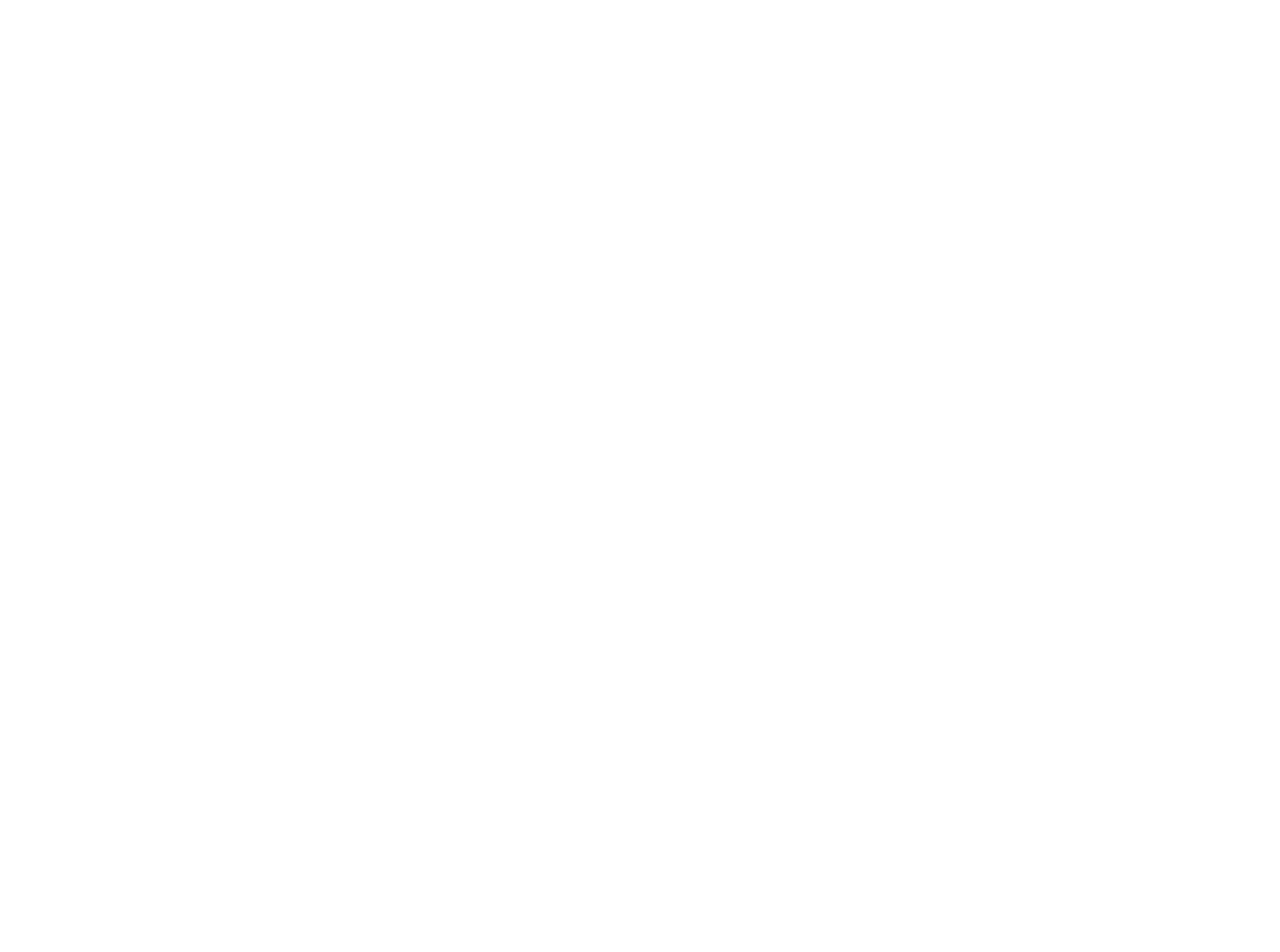
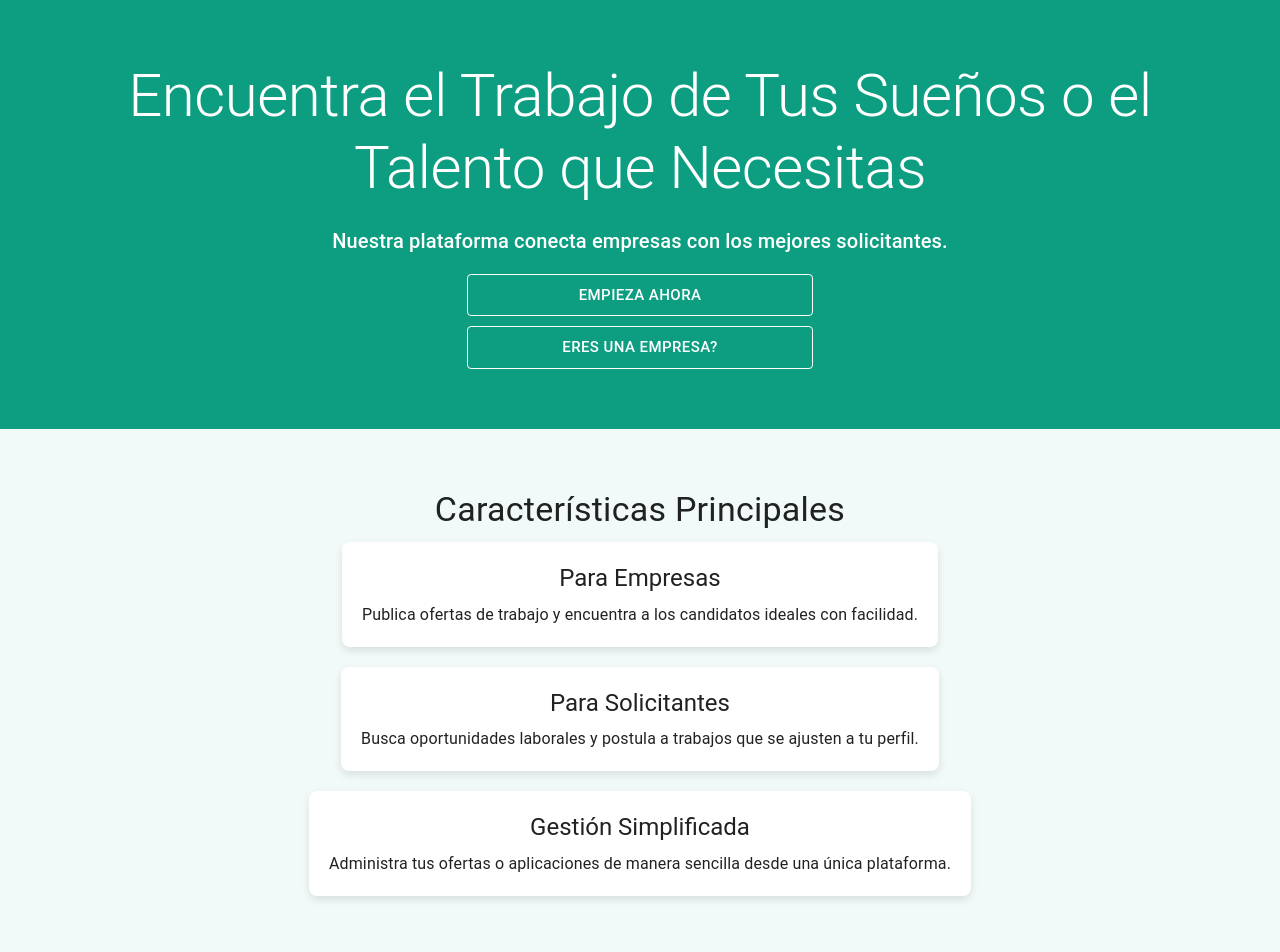
Before and after one commit to dan8a112/u-work-frontend, a React (Vite) app: page /landing in a window 1280 px wide. Before the commit this address had no page. Shown: the top 952 px of the page. Before the commit the page ends 800 px from the top, so only its background shows below. Built offline with nearby package versions, Linux system fonts and the light colour scheme.

Commit message:
Vista de landing page terminada

```diff
--- a/src/App.jsx
+++ b/src/App.jsx
@@ -17,6 +17,8 @@
 import { HomeAdmin } from './components/views/HomeAdmin'
 import HeaderAdmin from './components/headers/HeaderAdmin'
 import { HomeUser } from './components/views/Home'
+import {LandingPage} from './components/views/LandingPage'
+import { LoginCompany } from './components/views/LoginCompany'
 
 function App() {
 
@@ -53,6 +55,8 @@
         <Route path='/selectUserEnterprise' element={<UserProfile from="enterprise" action="select" />} />
         <Route path='/watchUserEnterprise' element={<UserProfile from="enterprise" />} />
         <Route path='/homeAdmin' element={<HomeAdmin />} />
+        <Route path='/landing' element={<LandingPage />} />
+        <Route path='/loginCompany' element={<LoginCompany />} />
       </Routes>
     </>
   );
--- a/src/components/cards/LoginCard.jsx
+++ b/src/components/cards/LoginCard.jsx
@@ -61,7 +61,7 @@
             <LockOutlinedIcon />
           </Avatar>
           <Typography component="h1" variant="h5">
-            Sign in
+            Iniciar Sesion
           </Typography>
           <Box component="form" onSubmit={handleSubmit} noValidate sx={{ mt: 1 }}>
             <TextField
--- /dev/null
+++ b/src/components/views/LandingPage.jsx
@@ -0,0 +1,118 @@
+import React from 'react';
+import { Box, Button, Container, Typography } from '@mui/material';
+import { styled } from '@mui/system';
+import { useNavigate } from 'react-router-dom';
+
+const HeroSection = styled(Box)(({ theme }) => ({
+  backgroundColor: '#0D9E82',
+  color: '#FFFFFF',
+  padding: '60px 0',
+  textAlign: 'center',
+}));
+
+const Section = styled(Box)(({ theme }) => ({
+  padding: '60px 0',
+  backgroundColor: '#F1FAF9',
+  textAlign: 'center',
+}));
+
+const Feature = styled(Box)(({ theme }) => ({
+  backgroundColor: '#FFFFFF',
+  borderRadius: '8px',
+  boxShadow: '0 4px 8px rgba(0, 0, 0, 0.1)',
+  padding: '20px',
+  textAlign: 'center',
+}));
+
+const Buttont = styled(Button)(({ theme }) => ({
+  borderColor: '#FFFFFF',
+  color: '#FFFFFF',
+  width: '30%',
+  marginTop: '10px',
+  '&:hover': {
+    borderColor: '#FFFFFF',
+    backgroundColor: 'rgba(255, 255, 255, 0.1)',
+  }
+}));
+
+export function LandingPage() {
+  const navigate = useNavigate();
+
+
+  const handleCompanyRegistration = () => {
+    navigate('/register/company');
+  };
+
+  const handleUserRegistration = () => {
+    navigate('/register/user');
+  };
+
+  return (
+    <Box>
+      <HeroSection>
+        <Container sx={{ display: 'flex', flexDirection: 'column', alignItems: 'center' }}>
+          <Typography variant="h2" gutterBottom>
+            Encuentra el Trabajo de Tus Sueños o el Talento que Necesitas
+          </Typography>
+          <Typography variant="h6" gutterBottom>
+            Nuestra plataforma conecta empresas con los mejores solicitantes.
+          </Typography>
+          <Buttont variant="outlined" color="secondary" size="large" onClick={() => navigate('/login')}>
+            Empieza Ahora
+          </Buttont>
+          <Buttont variant="outlined" color="secondary" size="large" onClick={() => navigate('/loginCompany')}>
+            Eres una empresa?
+          </Buttont>
+        </Container>
+      </HeroSection>
+
+      <Section>
+        <Container>
+          <Typography variant="h4" gutterBottom>
+            Características Principales
+          </Typography>
+          <Box display="flex" justifyContent="center" gap="20px" flexWrap="wrap">
+            <Feature>
+              <Typography variant="h5" gutterBottom>
+                Para Empresas
+              </Typography>
+              <Typography>
+                Publica ofertas de trabajo y encuentra a los candidatos ideales con facilidad.
+              </Typography>
+            </Feature>
+            <Feature>
+              <Typography variant="h5" gutterBottom>
+                Para Solicitantes
+              </Typography>
+              <Typography>
+                Busca oportunidades laborales y postula a trabajos que se ajusten a tu perfil.
+              </Typography>
+            </Feature>
+            <Feature>
+              <Typography variant="h5" gutterBottom>
+                Gestión Simplificada
+              </Typography>
+              <Typography>
+                Administra tus ofertas o aplicaciones de manera sencilla desde una única plataforma.
+              </Typography>
+            </Feature>
+          </Box>
+        </Container>
+      </Section>
+
+      <Box sx={{ backgroundColor: '#0D9E82', color: '#FFFFFF', padding: '40px 0', textAlign: 'center' }}>
+        <Container sx={{display: 'flex', flexDirection: 'column', alignItems: 'center'}}>
+          <Typography variant="h4" gutterBottom>
+            ¿Listo para empezar?
+          </Typography>
+          <Buttont variant="outlined" color="secondary" size="large" onClick={handleUserRegistration}>
+            Registrate
+          </Buttont>
+          <Buttont variant="outlined" color="secondary" size="large" onClick={handleCompanyRegistration}>
+            Registrate como empresa
+          </Buttont>
+        </Container>
+      </Box>
+    </Box>
+  );
+}
--- /dev/null
+++ b/src/components/views/LoginCompany.jsx
@@ -0,0 +1,37 @@
+import React from 'react';
+import axios from 'axios';
+import DenseAppBar from '../headers/DenseAppBar';
+import LoginCard from '../cards/LoginCard';
+import { useNavigate } from 'react-router-dom';
+
+export function LoginCompany() {
+    const navigate = useNavigate();
+
+    const handleLogin = async (email, password) => {
+        try {
+            const response = await axios.post('http://localhost:5001/api/login/solicitante', {
+                correo: email,
+                contrasena: password
+            });
+
+            const idEmpresa = response.data;
+            console.log('ID Persona:', idEmpresa);
+
+            if (idEmpresa !== 0) {
+                localStorage.setItem('idEmpresa', idEmpresa);
+                navigate(`/homeEnterprise/${idEmpresa}`);
+            } else {
+                console.error('ID de empresa inválido');
+            }
+        } catch (error) {
+            console.error('Error en el inicio de sesión:', error);
+        }
+    };
+
+    return (
+        <div>
+            <DenseAppBar />
+            <LoginCard onLogin={handleLogin} />
+        </div>
+    );
+}
```
